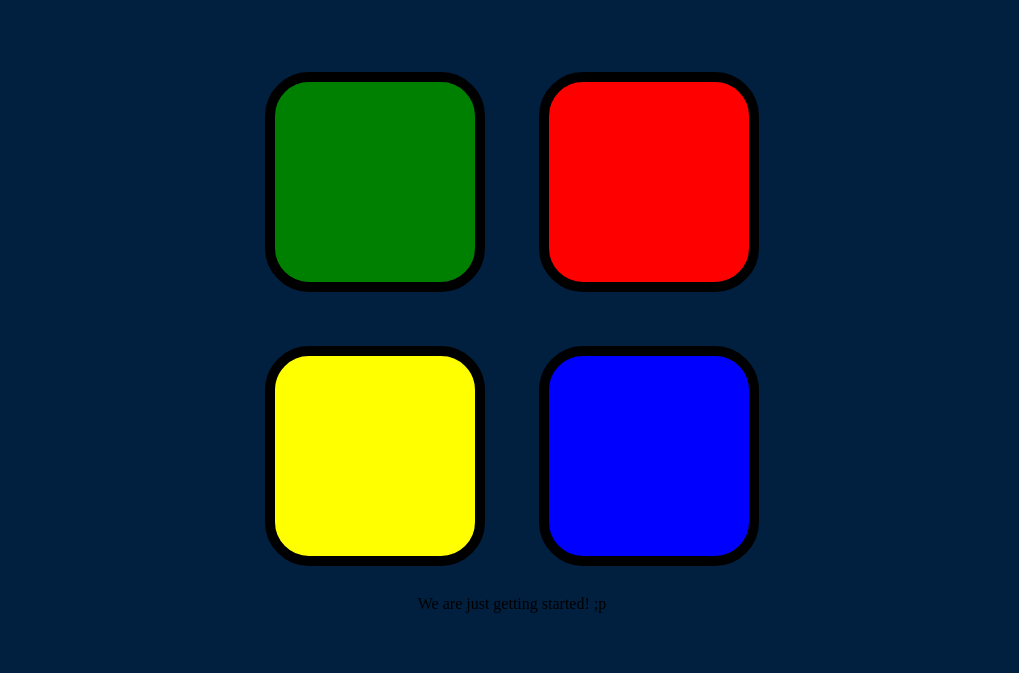
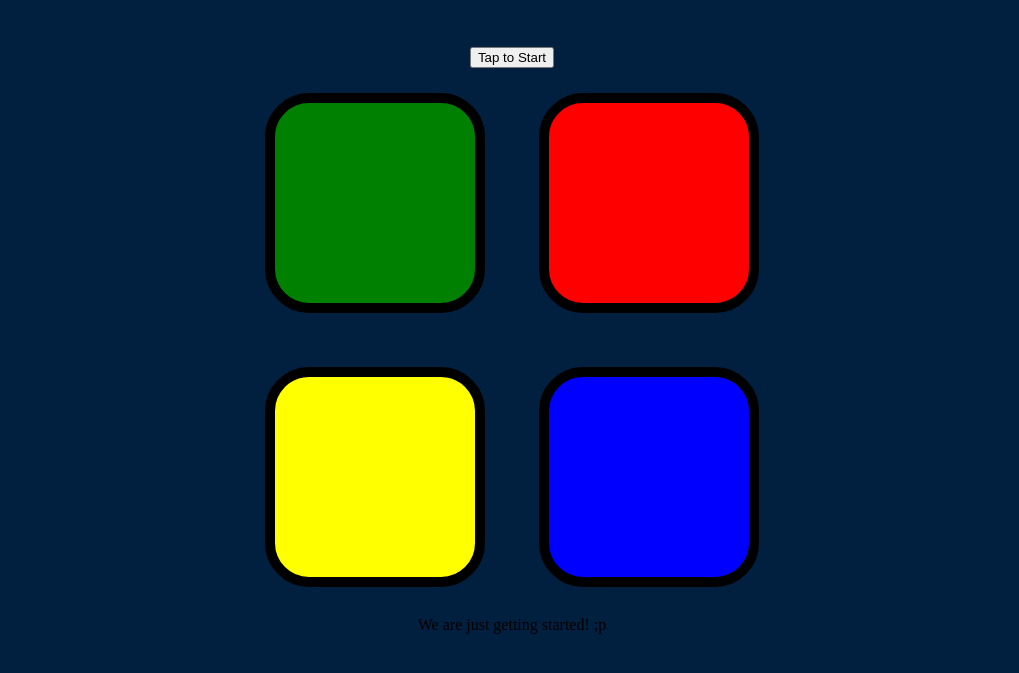
Before and after one commit to deburox/Simon-Game, a plain HTML site: page index.html in a window 1280 px wide. Shown: the part 127-800 px from the top of the page, without its empty margins (128-1147 px from the left). Drawn offline with nearby package versions, Linux system fonts and the light colour scheme.

Commit message:
Update index.html

```diff
--- a/index.html
+++ b/index.html
@@ -10,6 +10,8 @@
 
 <body>
   <h1 id="level-title">Press A Key to Start</h1>
+<button id="start-btn">Tap to Start</button>
+
   <div class="container">
     <div lass="row">
 
```
